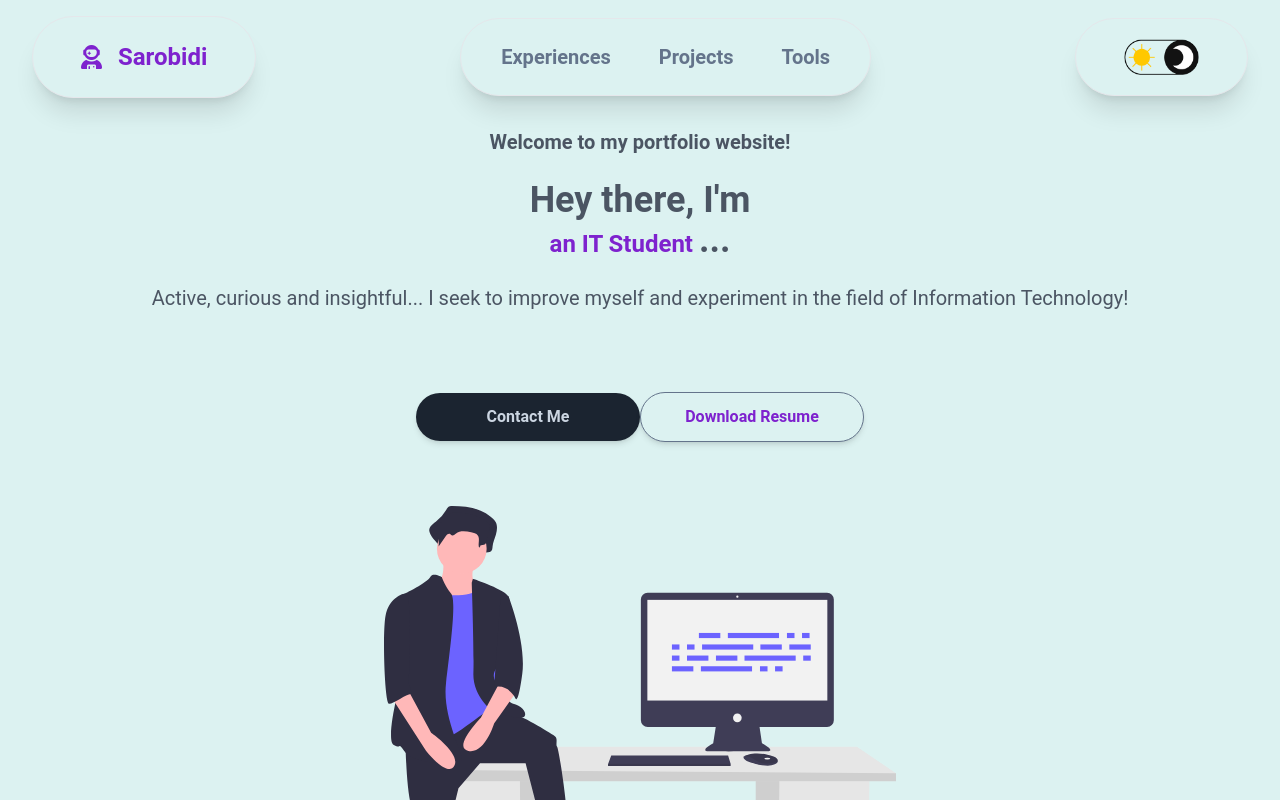
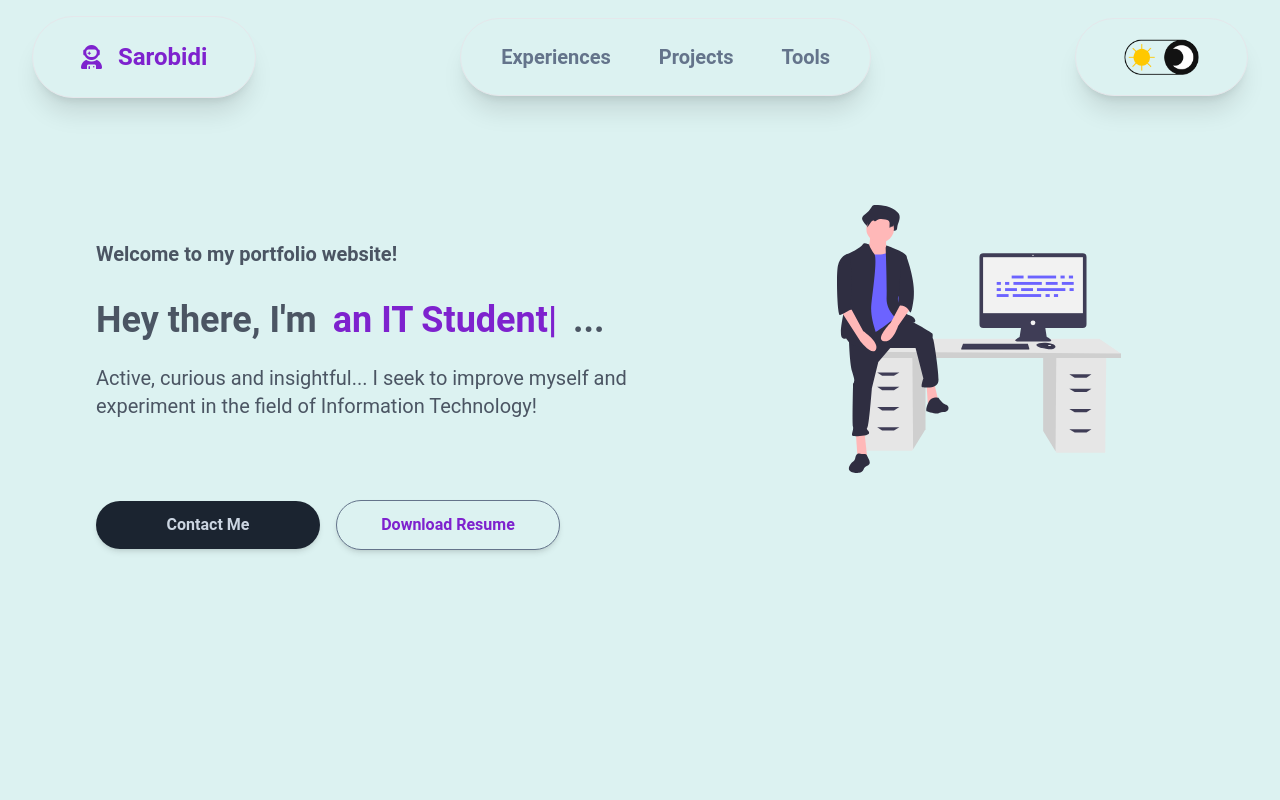
Before and after one commit to tsizehena223/portfolio2024, a React (Create React App) app: page / in a window 1280 px wide. Shown: the top 800 px of the page. Built offline with nearby package versions, Linux system fonts and the light colour scheme.

Commit message:
about responsive v1

```diff
--- a/src/components/AnimatedWords.jsx
+++ b/src/components/AnimatedWords.jsx
@@ -8,7 +8,7 @@ const AnimatedWords = () => {
                 2500,
                 'an IT Student',
                 2500,
-                'a Web Developper',
+                'a Developper',
                 2500
             ]}
             wrapper="span"
--- a/src/components/Background.jsx
+++ b/src/components/Background.jsx
@@ -45,7 +45,7 @@ const Background = () => {
         };
 
         createShapes();
-    }, []);
+    }, [dots]);
 
     return (
         <div id="background-container" className="fixed top-0 left-0 w-screen h-screen pointer-events-none">
--- a/src/pages/About.jsx
+++ b/src/pages/About.jsx
@@ -3,22 +3,22 @@ import AnimatedWords from "../components/AnimatedWords";
 
 const About = ({ isDarkMode }) => {
     return (
-        <div id="about" className={`h-auto pt-32 pb-10 ${isDarkMode ? 'text-gray-300' : 'text-gray-600'}`}>
-            <div className="text-center font-bold mx-8">
-                <p className="text-base min-[600px]:text-xl">
+        <div id="about" className={`h-auto pt-32 pb-10 md:pt-40 md:flex lg:pt-32 ${isDarkMode ? 'text-gray-300' : 'text-gray-600'}`}>
+            <div className="text-center font-bold mx-8 md:w-3/5 md:mr-0 md:text-left lg:pt-28">
+                <p className="text-base min-[600px]:text-xl md:mx-16">
                     Welcome to my portfolio website!
                 </p>
-                <h1 className="text-3xl mt-6 min-[600px]:text-4xl">Hey there, I'm <br />
-                    <span className={`text-purple-${isDarkMode ? '500' : '700'} text-2xl`}><AnimatedWords /></span>...
+                <h1 className="text-3xl mt-6 min-[600px]:text-4xl md:mt-8 md:mx-16 lg:flex lg:items-center">Hey there, I'm <br />
+                    <span className={`text-purple-${isDarkMode ? '500' : '700'} text-2xl lg:text-4xl lg:mx-4`}><AnimatedWords /></span>...
                 </h1>
-                <p className="font-normal my-6 mx-0 min-[600px]:text-xl min-[600px]:mx-12">Active, curious and insightful... I seek to improve myself and experiment in the field of Information Technology!</p>
-                <div className="mx-2 min-[500px]:mx-32 min-[500px]:mt-16">
-                    <a href="#contact"><button className={`w-56 py-3 rounded-full shadow-md ${isDarkMode ? 'text-purple-700 my-bg' : 'my-bg-dark text-slate-300'}`}>Contact Me</button></a>
-                    <a href="#resume"><button className={`w-56 mt-4 border border-slate-500 py-3 rounded-full shadow-md ${isDarkMode ? 'text-slate-300 my-bg-dark' : 'text-purple-700 my-bg'}`}>Download Resume</button></a>
+                <p className="font-normal my-6 mx-0 min-[600px]:text-xl min-[600px]:mx-12 md:mx-0 lg:mx-16">Active, curious and insightful... I seek to improve myself and experiment in the field of Information Technology!</p>
+                <div className="mx-2 min-[500px]:mx-32 min-[500px]:mt-16 md:mx-0 lg:mx-16">
+                    <a href="#contact"><button className={`w-56 py-3 rounded-full shadow-md md:mr-4 md:w-40 lg:w-56 ${isDarkMode ? 'text-purple-700 my-bg' : 'my-bg-dark text-slate-300'}`}>Contact Me</button></a>
+                    <a href="#resume"><button className={`w-56 mt-4 border border-slate-500 py-3 md:w-44 lg:w-56 rounded-full shadow-md ${isDarkMode ? 'text-slate-300 my-bg-dark' : 'text-purple-700 my-bg'}`}>Download Resume</button></a>
                 </div>
             </div>
-            <div className="flex items-center justify-center mt-10 min-[600px]:mt-16">
-                <img src={AboutIllustration} alt="" className="w-1/2 min-[500px]:w-2/5" />
+            <div className="flex items-center justify-center mt-10 min-[600px]:mt-16 md:mt-0 md:w-2/5 lg:mr-16">
+                <img src={AboutIllustration} alt="" className="w-1/2 min-[500px]:w-2/5 md:w-4/5 lg:w-4/5 xl:w-3/5" />
             </div>
         </div >
     )
```
